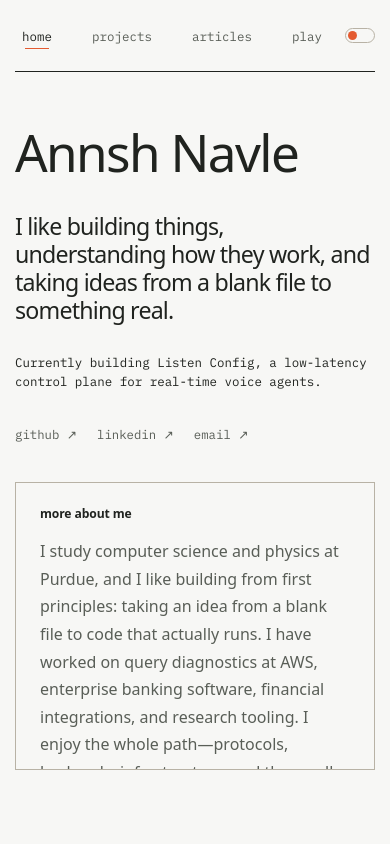
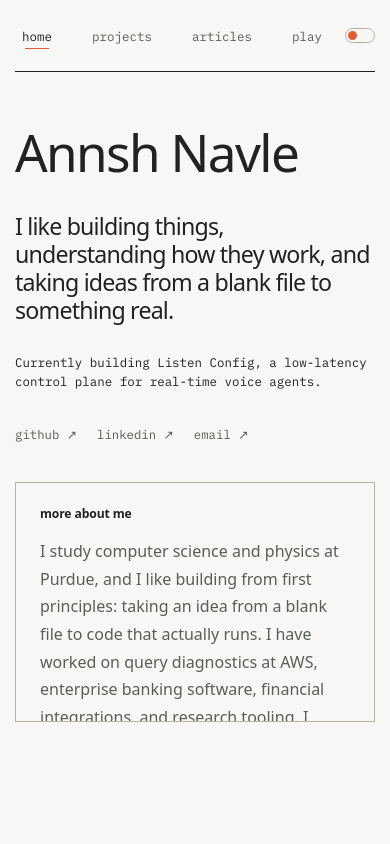
Before and after one commit to Annsh-N/portfolio-web, a React (Vite) app in the folder client/: page / in a window 390 px wide. Shown: the top 844 px of the page. Built offline with nearby package versions, Linux system fonts and the light colour scheme.

Commit message:
make biography panel scrollable

```diff
--- a/client/src/index.css
+++ b/client/src/index.css
@@ -275,7 +275,7 @@ a {
 }
 
 .about-scroll {
-  max-height: 23rem;
+  height: 15rem;
   overflow-y: auto;
   padding: 22px 24px 24px;
   border: 1px solid var(--rule);
@@ -1663,7 +1663,7 @@ a {
   }
 
   .about-scroll {
-    max-height: 18rem;
+    height: 15rem;
   }
 
   .section-index {
```
